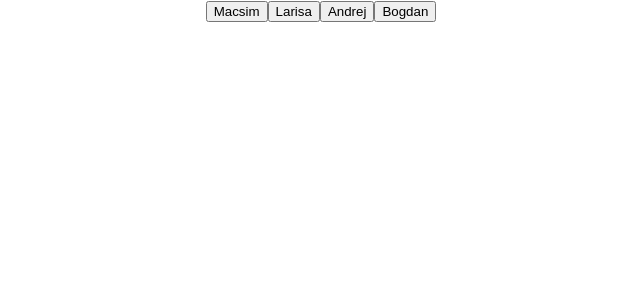
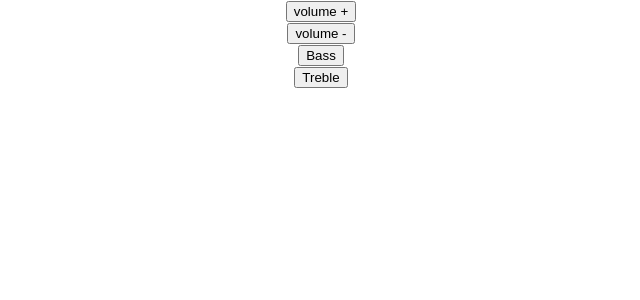
Before and after one commit to Maksimus39/Button, a React (Create React App) app: page / in a window 1280 px wide. Shown: the top 300 px of the page, without its empty margins (319-959 px from the left). Built offline with nearby package versions, Linux system fonts and the light colour scheme.

Commit message:
1.Button

```diff
--- a/src/App.tsx
+++ b/src/App.tsx
@@ -1,31 +1,28 @@
 import './App.css';
 import React, {MouseEvent} from 'react';
-import {MyFamily} from './components/MyFamily/MyFamily';
+import Button from "./components/button/Button";
 
 
 function App() {
-    const Rabotaet = (rabota: string, age: number, rost: number) => {
-        console.log(rabota, age, rost)
+const Up = (up: string) => {
+    console.log(up)
+}
+    const Down = (down: string) => {
+        console.log(down)
     }
-    const Domohozyjca = (dom: string, age: number) => {
-        console.log(dom, age)
+    const Bass = (down: string, up: string) => {
+        console.log(down, up)
     }
-    const Chcolnik = (chcola: string, age: number) => {
-        console.log(chcola, age)
+    const Treble = (down: string, up: string) => {
+        console.log(down, up)
     }
-    const SiditDoma = (igraet: string, age: number) => {
-        console.log(igraet, age)
-    }
+
     return (
-
         <div className={'App'}>
-            {/*<button>MyFamily-1</button>*/}
-            {/*<button>MyFamily-2</button>*/}
-
-            <MyFamily name={'Macsim'} callback={()=>Rabotaet('Papa', 39, 173)}/>
-            <MyFamily name={'Larisa'} callback={()=>Domohozyjca('Mama',37)}/>
-            <MyFamily name={'Andrej'} callback={()=>Chcolnik('Sinock', 10)}/>
-            <MyFamily name={'Bogdan'} callback={()=>SiditDoma('MlSinock', 7)}/>
+            <Button name={'volume +'} callback={()=>Up('+')}/>
+            <Button name={'volume -'} callback={()=>Down('-')}/>
+            <Button name={'Bass'} callback={()=>Bass('-', '+')}/>
+            <Button name={'Treble'} callback={()=>Treble('-', '+')}/>
         </div>
     )
 }
--- a/src/components/MyFamily/MyFamily.tsx
+++ /dev/null
@@ -1,15 +0,0 @@
-import React from 'react';
-
-type MyFamilyPropsType = {
-    name: string
-    callback: () => void
-}
-
-export const MyFamily = (props: MyFamilyPropsType) => {
-    const onClickHandler = () => {
-        props.callback()
-    }
-    return (
-        <button onClick={onClickHandler}>{props.name}</button>
-    )
-}
--- /dev/null
+++ b/src/components/button/Button.tsx
@@ -0,0 +1,18 @@
+import React from 'react';
+
+type ButtonPropsType = {
+    name: string
+    callback: () => void
+}
+const Button = (props: ButtonPropsType) => {
+    const ButtonHandler = () => {
+        props.callback()
+    }
+    return (
+        <div>
+            <button onClick={ButtonHandler}>{props.name}</button>
+        </div>
+    );
+};
+
+export default Button;
```
